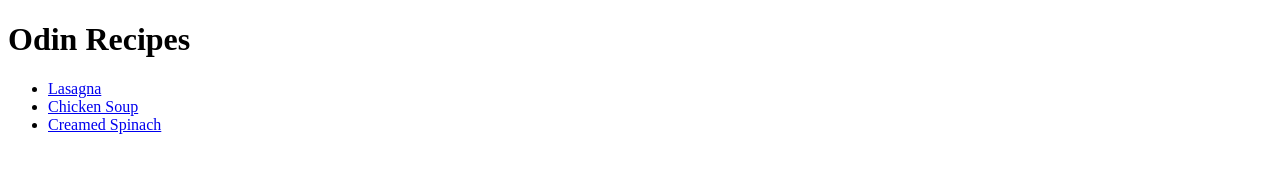
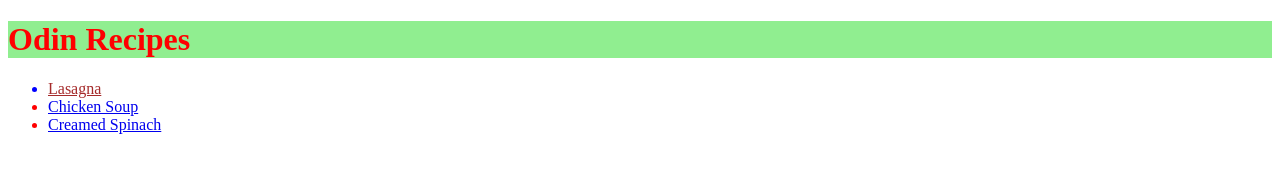
Before and after one commit to Brodzman/odin-recipes, a plain HTML site: page index.html in a window 1280 px wide. Drawn offline with Linux system fonts and the light colour scheme.

Commit message:
Add CSS
Make the website look more appealing

```diff
--- a/index.html
+++ b/index.html
@@ -3,13 +3,14 @@
     <head>
         <meta charset="UTF-8">
         <title>Odin Recipe</title>
+        <link rel="stylesheet" href="style.css">
     </head>
     <body>
-        <h1>Odin Recipes</h1>
-        <ul>
-        <li><a href="./recipes/lasagna.html">Lasagna</a></li>
-        <li><a href="./recipes/chicken-soup.html">Chicken Soup</a></li>
-        <li><a href="./recipes/creamed-spinach.html">Creamed Spinach</a></li>
+        <h1 class="titles">Odin Recipes</h1>
+        <ul class="parent">
+            <li class="child"><a id="link" href="./recipes/lasagna.html">Lasagna</a></li>
+            <li><a href="./recipes/chicken-soup.html">Chicken Soup</a></li>
+            <li><a href="./recipes/creamed-spinach.html">Creamed Spinach</a></li>
         </ul>
     </body>
 </html>
--- /dev/null
+++ b/style.css
@@ -0,0 +1,21 @@
+h1 {
+    background-color: lightgreen;
+    color: red;
+}
+
+h2 {
+    background-color: lightblue;
+    color: yellow;
+}
+
+.parent {
+    color: red;
+}
+
+.child {
+    color: blue;
+}
+
+#link {
+    color: brown;
+}
```
Also changed, not shown: recipes/chicken-soup.html (+1 -0 lines), recipes/creamed-spinach.html (+1 -0 lines), recipes/lasagna.html (+1 -0 lines).
